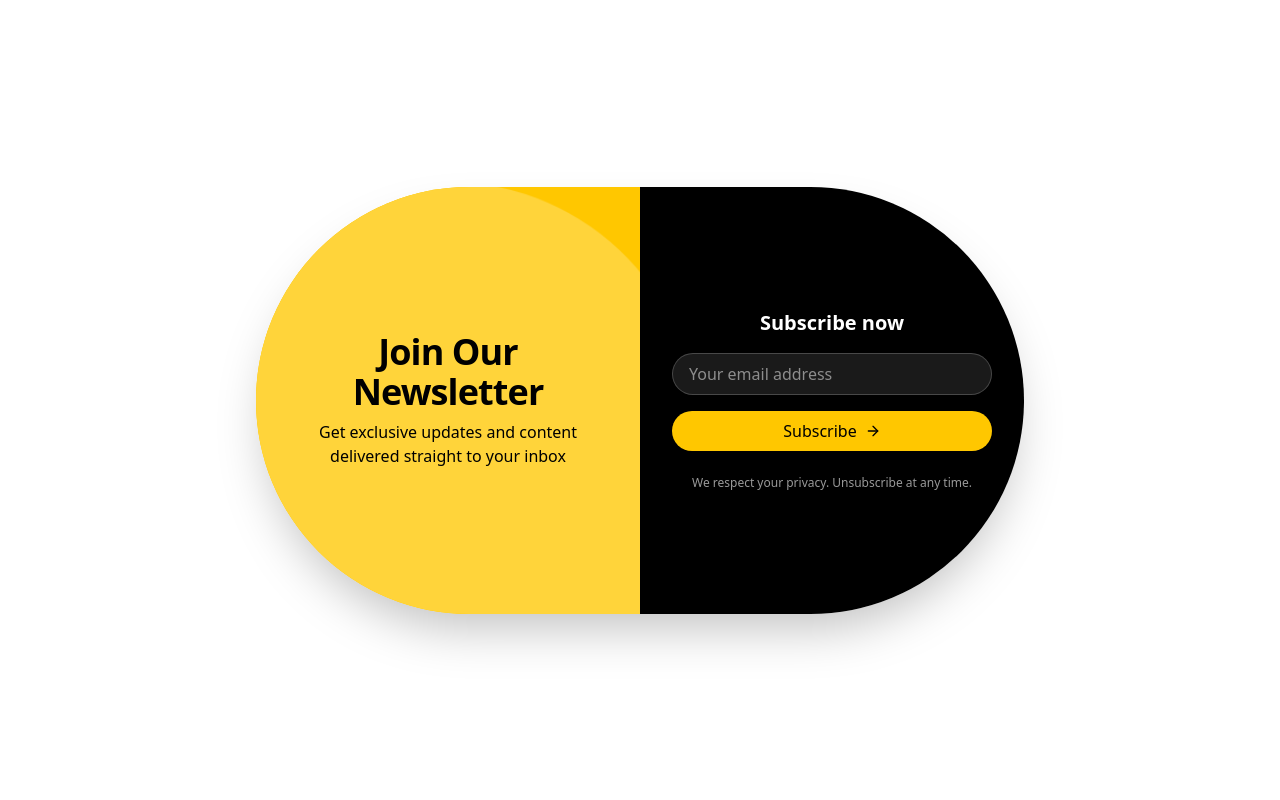
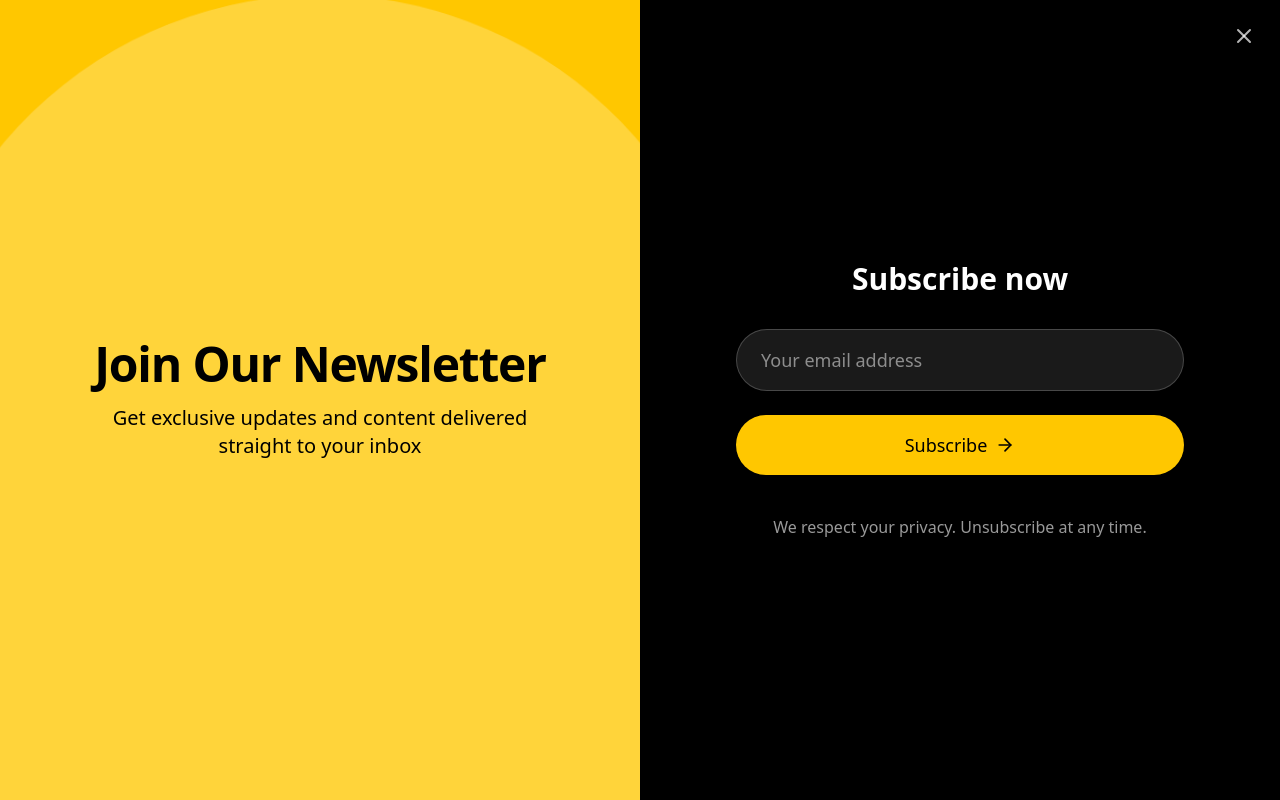
Before and after one commit to LidetuK/dynamic-oval-pop, a React (Vite) app: page / in a window 1280 px wide. Built offline with nearby package versions, Linux system fonts and the light colour scheme.

Commit message:
Make popup fullscreen
- Modified the popup to occupy the full screen.

```diff
--- a/src/components/NewsletterPopup.tsx
+++ b/src/components/NewsletterPopup.tsx
@@ -55,79 +55,78 @@ const NewsletterPopup = () => {
     isAnimating ? 'animate-fade-out' : 'animate-fade-in'
   );
 
-  // Updated popup classes with more explicit centering
+  // Updated popup classes for full screen
   const popupClasses = cn(
-    'fixed z-50',
-    'w-[90%] max-w-3xl aspect-[1.8/1] rounded-full overflow-hidden',
-    'flex flex-col md:flex-row shadow-2xl',
+    'fixed inset-0 z-50',
+    'w-full h-full',
+    'flex flex-col md:flex-row',
     'transition-all duration-700',
-    'inset-0 m-auto', // This ensures the popup is absolutely centered
-    isVisible ? 'scale-100 rotate-0 opacity-100' : 'scale-75 rotate-6 opacity-0 pointer-events-none',
+    isVisible ? 'scale-100 opacity-100' : 'scale-95 opacity-0 pointer-events-none',
     isAnimating ? 'animate-scale-out' : 'animate-scale-in'
   );
 
   return (
     <>
       <div className={backdropClasses} onClick={handleClose} />
-      <div className={popupClasses} style={{ height: 'fit-content' }}>
-        {/* Yellow Section */}
-        <div className="relative w-full md:w-1/2 h-full bg-brand-yellow flex items-center justify-center overflow-hidden">
+      <div className={popupClasses}>
+        {/* Yellow Section - now takes up full height and either full width (mobile) or half width (desktop) */}
+        <div className="relative w-full md:w-1/2 h-1/2 md:h-full bg-brand-yellow flex items-center justify-center overflow-hidden">
           <div className="absolute w-[150%] h-[150%] bg-brand-yellow rounded-full -top-[25%] -left-[25%] animate-float" />
           <div className="absolute w-[130%] h-[130%] bg-brand-lightYellow rounded-full opacity-60 -bottom-[30%] -right-[15%] animate-float animation-delay-1000" />
 
-          <div className="relative z-10 p-4 md:p-6 flex flex-col items-center justify-center text-brand-black h-full">
-            <h2 className="text-2xl md:text-4xl font-bold mb-1 md:mb-2 tracking-tight animate-slide-up opacity-0 [animation-delay:200ms]">
+          <div className="relative z-10 p-6 md:p-12 flex flex-col items-center justify-center text-brand-black h-full">
+            <h2 className="text-3xl md:text-5xl font-bold mb-2 md:mb-4 tracking-tight animate-slide-up opacity-0 [animation-delay:200ms]">
               Join Our Newsletter
             </h2>
-            <p className="text-xs md:text-base max-w-xs text-center animate-slide-up opacity-0 [animation-delay:400ms]">
+            <p className="text-base md:text-xl max-w-md text-center animate-slide-up opacity-0 [animation-delay:400ms]">
               Get exclusive updates and content delivered straight to your inbox
             </p>
           </div>
         </div>
 
-        {/* Black Section */}
-        <div className="relative w-full md:w-1/2 h-full bg-brand-black flex items-center justify-center p-4 md:p-8">
+        {/* Black Section - now takes up full height and either full width (mobile) or half width (desktop) */}
+        <div className="relative w-full md:w-1/2 h-1/2 md:h-full bg-brand-black flex items-center justify-center p-6 md:p-12">
           <button
             onClick={handleClose}
-            className="absolute top-3 right-3 md:top-4 md:right-4 z-20 text-white/70 hover:text-white transition-colors duration-200"
+            className="absolute top-6 right-6 z-20 text-white/70 hover:text-white transition-colors duration-200"
             aria-label="Close popup"
           >
-            <X size={18} />
+            <X size={24} />
           </button>
 
           {!isSubmitted ? (
-            <div className="w-full max-w-xs animate-slide-right opacity-0 [animation-delay:500ms]">
-              <h3 className="text-white text-base md:text-xl font-semibold mb-2 md:mb-4">
+            <div className="w-full max-w-md animate-slide-right opacity-0 [animation-delay:500ms]">
+              <h3 className="text-white text-xl md:text-3xl font-semibold mb-4 md:mb-8">
                 Subscribe now
               </h3>
-              <form onSubmit={handleSubmit} className="space-y-3 md:space-y-4">
+              <form onSubmit={handleSubmit} className="space-y-4 md:space-y-6">
                 <div className="relative">
                   <input
                     type="email"
                     value={email}
                     onChange={(e) => setEmail(e.target.value)}
                     placeholder="Your email address"
-                    className="w-full px-3 py-2 text-sm md:text-base md:px-4 md:py-2 rounded-full bg-white/10 border border-white/20 text-white placeholder:text-white/50 focus:bg-white/15 transition-all duration-300"
+                    className="w-full px-4 py-3 md:px-6 md:py-4 text-base md:text-lg rounded-full bg-white/10 border border-white/20 text-white placeholder:text-white/50 focus:bg-white/15 transition-all duration-300"
                     required
                   />
                 </div>
                 <button
                   type="submit"
-                  className="w-full flex items-center justify-center space-x-2 bg-brand-yellow hover:bg-brand-lightYellow text-brand-black font-medium rounded-full px-4 py-1.5 md:px-6 md:py-2 transition-all duration-300 transform hover:translate-y-[-2px]"
+                  className="w-full flex items-center justify-center space-x-2 bg-brand-yellow hover:bg-brand-lightYellow text-brand-black font-medium rounded-full px-6 py-3 md:px-8 md:py-4 text-base md:text-lg transition-all duration-300 transform hover:translate-y-[-2px]"
                 >
                   <span>Subscribe</span>
-                  <ArrowRight size={16} />
+                  <ArrowRight size={20} />
                 </button>
-                <p className="text-white/60 text-xs text-center pt-1 md:pt-2">
+                <p className="text-white/60 text-sm md:text-base text-center pt-2 md:pt-4">
                   We respect your privacy. Unsubscribe at any time.
                 </p>
               </form>
             </div>
           ) : (
             <div className="text-center animate-scale-in">
-              <CheckCircle size={48} className="mx-auto mb-3 text-brand-yellow" />
-              <h3 className="text-white text-lg md:text-xl font-semibold mb-1 md:mb-2">Thank You!</h3>
-              <p className="text-white/70 text-xs md:text-sm">You've successfully subscribed to our newsletter.</p>
+              <CheckCircle size={64} className="mx-auto mb-6 text-brand-yellow" />
+              <h3 className="text-white text-2xl md:text-3xl font-semibold mb-3 md:mb-4">Thank You!</h3>
+              <p className="text-white/70 text-base md:text-lg">You've successfully subscribed to our newsletter.</p>
             </div>
           )}
         </div>
```
